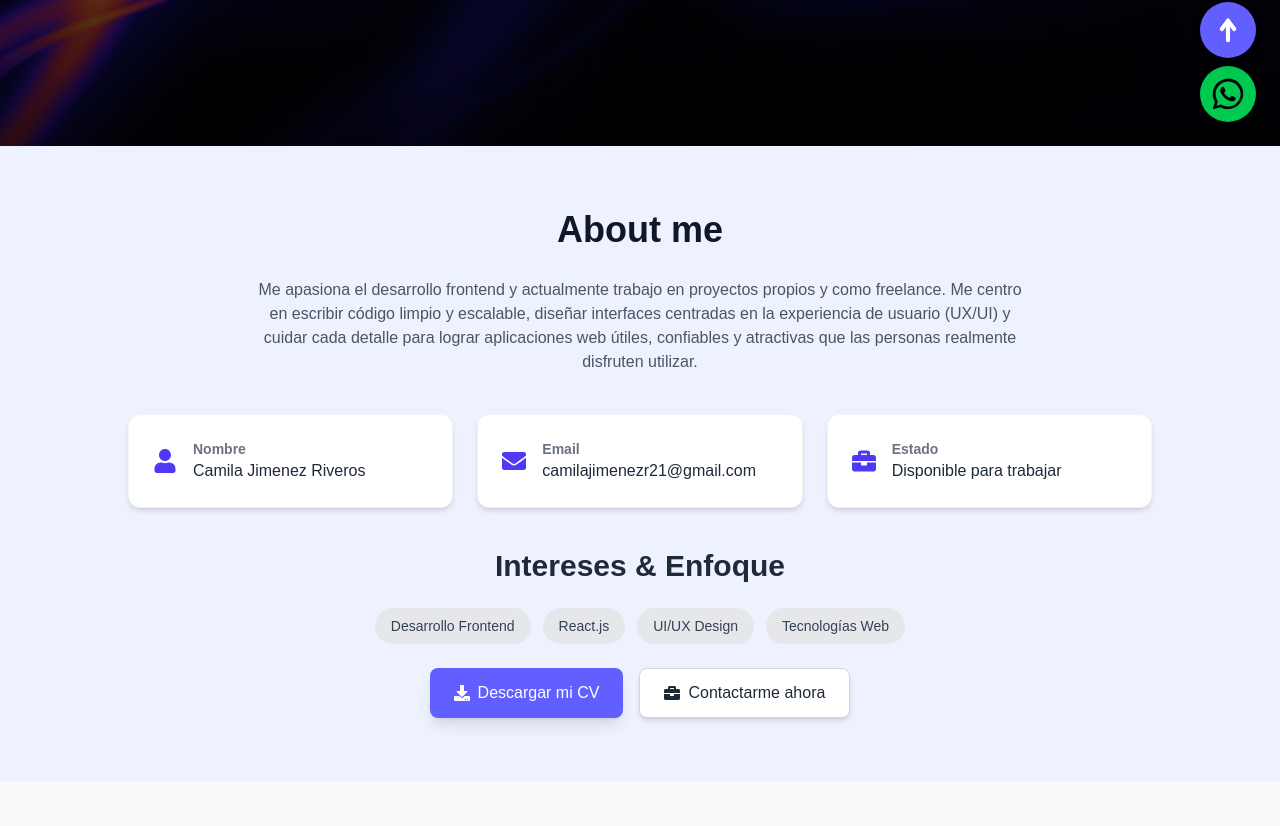
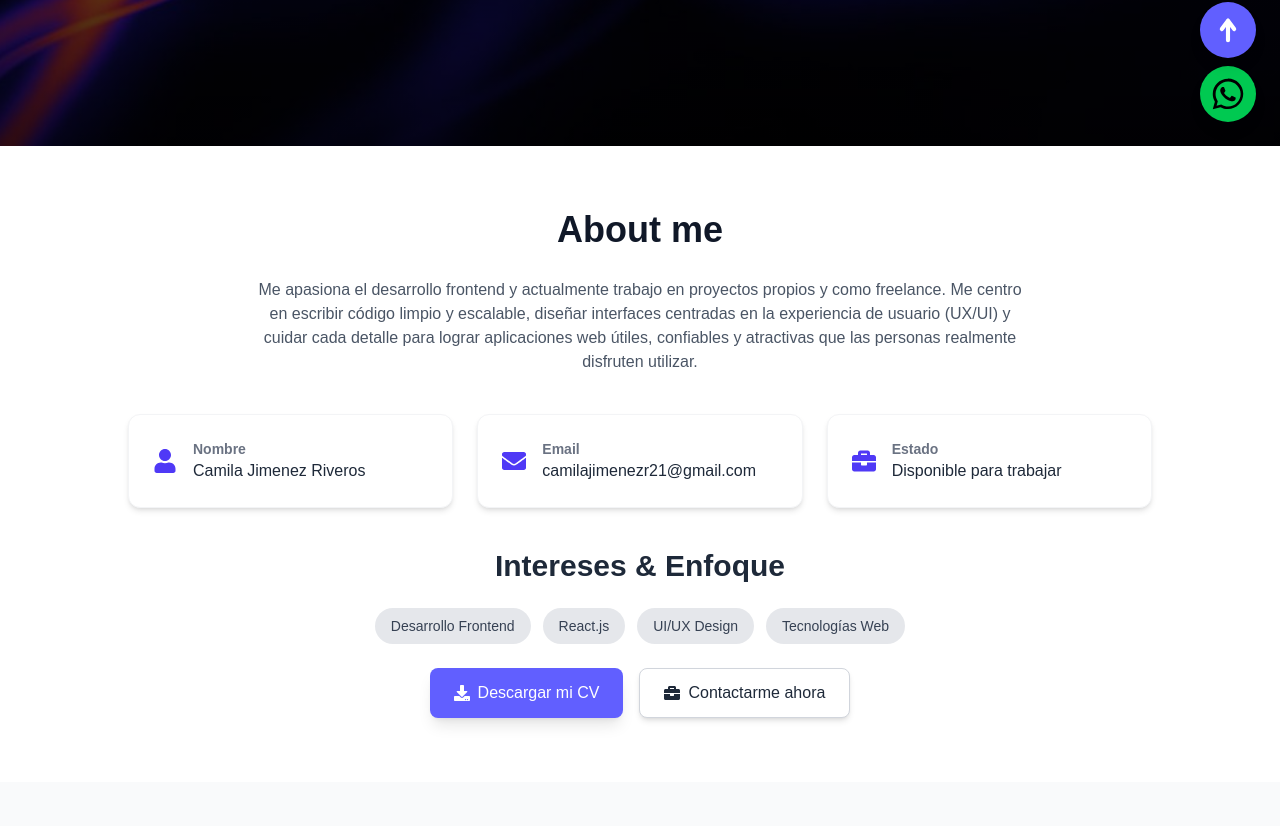
Before and after one commit to Cam-JR/Cam-Portafolio, a Next.js app: page / in a window 1280 px wide. Shown: the part 654-1480 px from the top of the page. Built offline with nearby package versions, Linux system fonts and the light colour scheme.

Commit message:
Cambios en modo dark

```diff
--- a/src/components/About.tsx
+++ b/src/components/About.tsx
@@ -25,11 +25,11 @@ const interests = [
 
 export default function About() {
   return (
-    <section id="about" className="py-16 bg-indigo-50">
+    <section id="about" className="py-16 bg-indigo-60 ">
       <div className="container mx-auto px-6">
         {/* --- Título y subtítulo --- */}
         <motion.h2
-          className="text-4xl font-extrabold mb-7 text-center text-gray-900 dark:text-white"
+          className="text-4xl font-extrabold mb-7 text-center text-gray-900 dark:text-gray-900"
           initial={{ opacity: 0, y: 40 }}
           whileInView={{ opacity: 1, y: 0 }}
           transition={{ duration: 0.8 }}
@@ -39,7 +39,7 @@ export default function About() {
         </motion.h2>
 
         <motion.p
-          className="max-w-3xl mx-auto text-center text-gray-600 dark:text-gray-300 mb-10"
+          className="max-w-3xl mx-auto text-center text-gray-600 dark:bg-gray-500 mb-10"
           initial={{ opacity: 0, y: 40 }}
           whileInView={{ opacity: 1, y: 0 }}
           transition={{ duration: 0.9, delay: 0.2 }}
@@ -86,7 +86,7 @@ export default function About() {
           transition={{ duration: 0.9, delay: 0.2 }}
           viewport={{ once: false }}
         >
-          <h3 className="text-3xl font-extrabold text-gray-800 dark:text-white mb-6">
+          <h3 className="text-3xl font-extrabold text-gray-800 dark:text-gray-900 mb-6">
             Intereses & Enfoque
           </h3>
 
```
